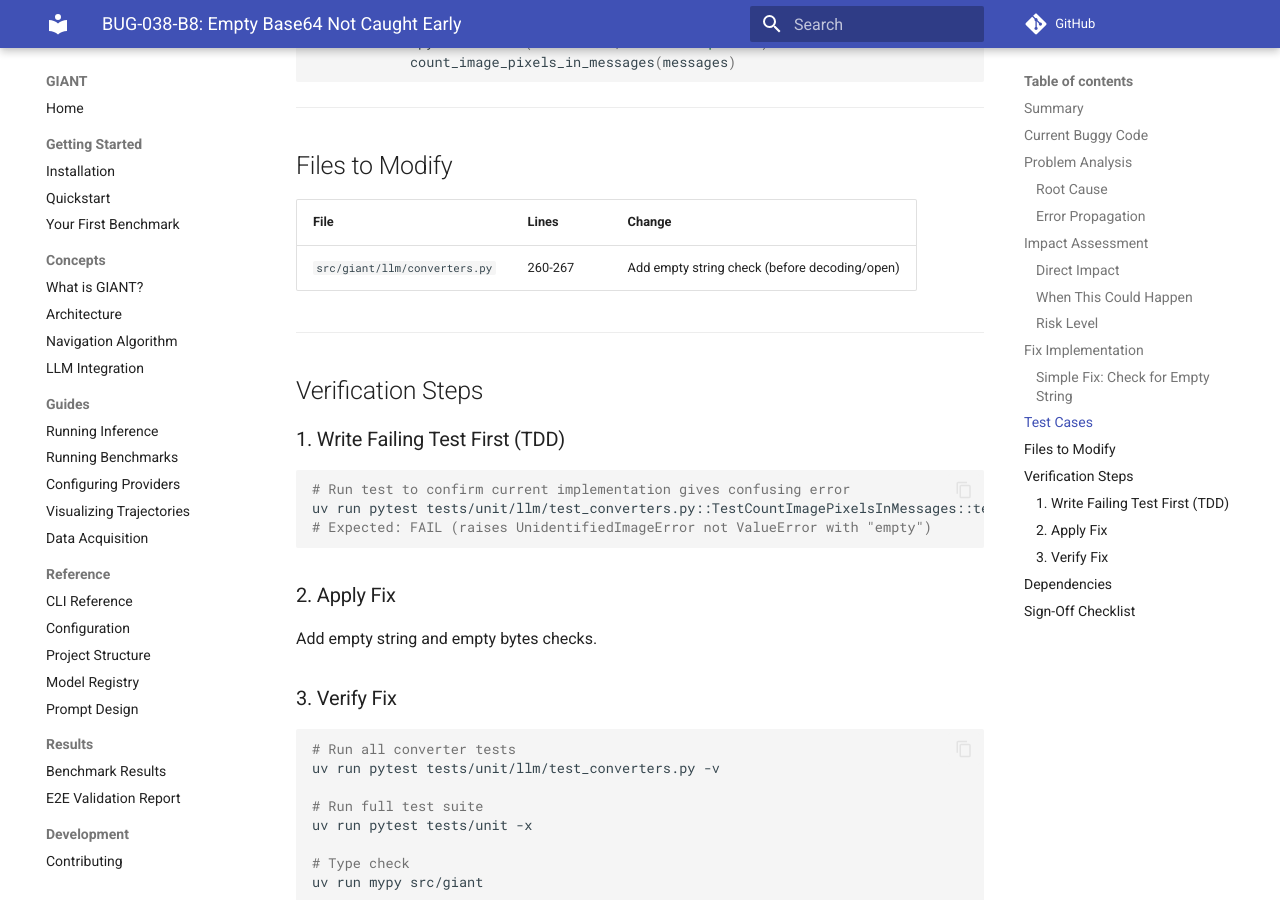
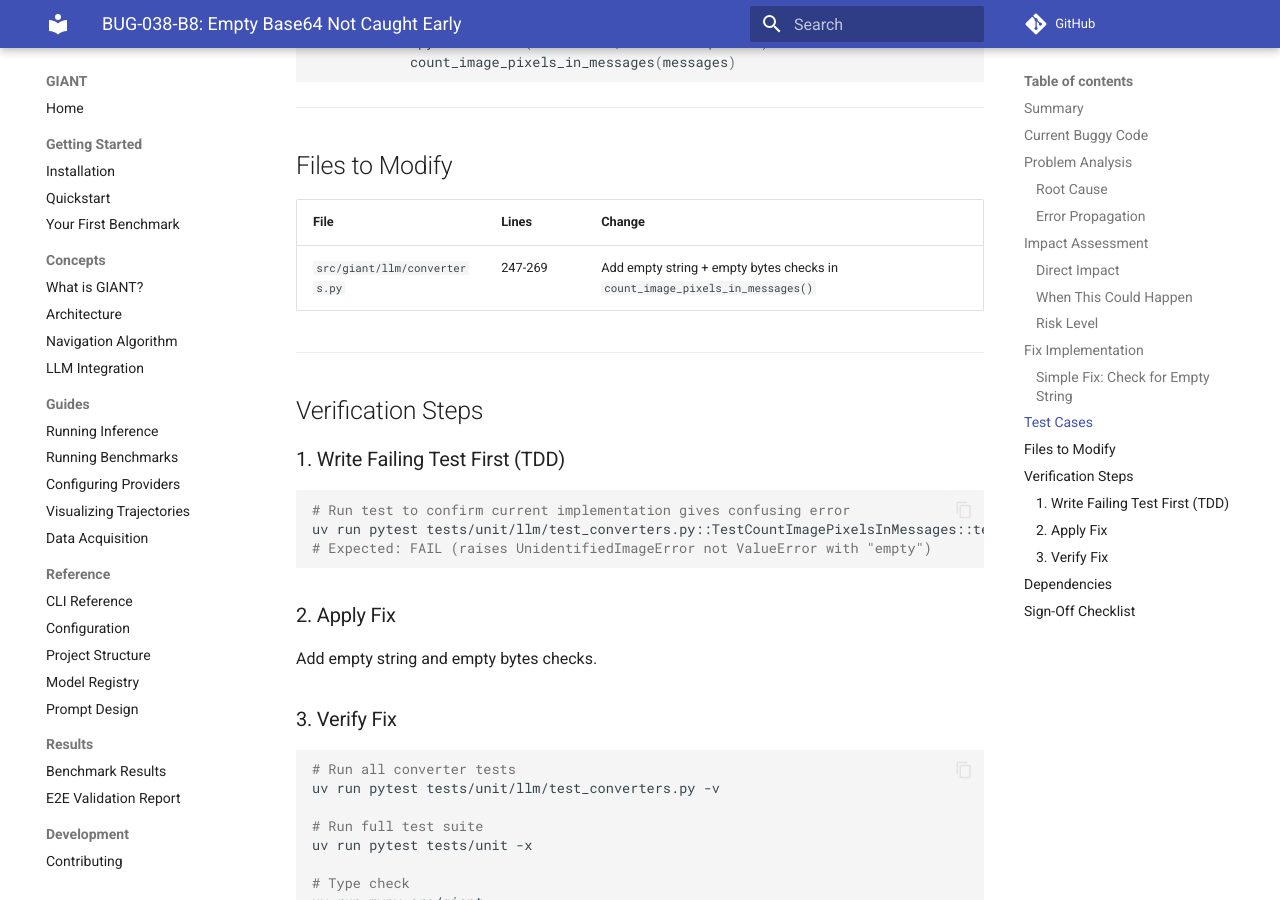
Before and after one commit to The-Obstacle-Is-The-Way/gigapixel-goblin, an MkDocs documentation site: the page built from docs/bugs/BUG-038-B8-empty-base64.md, in a window 1280 px wide and 900 px high, scrolled down 3401 px. Built offline with MkDocs 1.6.1 and Material for MkDocs 9.7.7, drawn with Linux system fonts in a browser that asks for light colours; comment, search, counter and statistics services are not loaded.

Commit message:
docs: update BUG-038 specification with additional checks
- Revised the specification for the empty base64 bug to include checks for both empty strings and empty bytes in the `count_image_pixels_in_messages()` function.
- Adjusted the line numbers in the documentation to reflect the updated code changes.

```diff
--- a/docs/bugs/BUG-038-B8-empty-base64.md
+++ b/docs/bugs/BUG-038-B8-empty-base64.md
@@ -3,7 +3,7 @@
 **Status**: CONFIRMED (not yet fixed)
 **Severity**: MEDIUM
 **Component**: `src/giant/llm/converters.py`
-**Lines**: 260-268
+**Lines**: 247-269
 **Discovered**: 2025-12-29
 **Audit**: Comprehensive E2E Bug Audit (8 parallel swarm agents)
 **Parent Ticket**: BUG-038
@@ -163,7 +163,7 @@ Add these test methods to the existing `TestCountImagePixelsInMessages` class.
 
 | File | Lines | Change |
 |------|-------|--------|
-| `src/giant/llm/converters.py` | 260-267 | Add empty string check (before decoding/open) |
+| `src/giant/llm/converters.py` | 247-269 | Add empty string + empty bytes checks in `count_image_pixels_in_messages()` |
 
 ---
 
```
